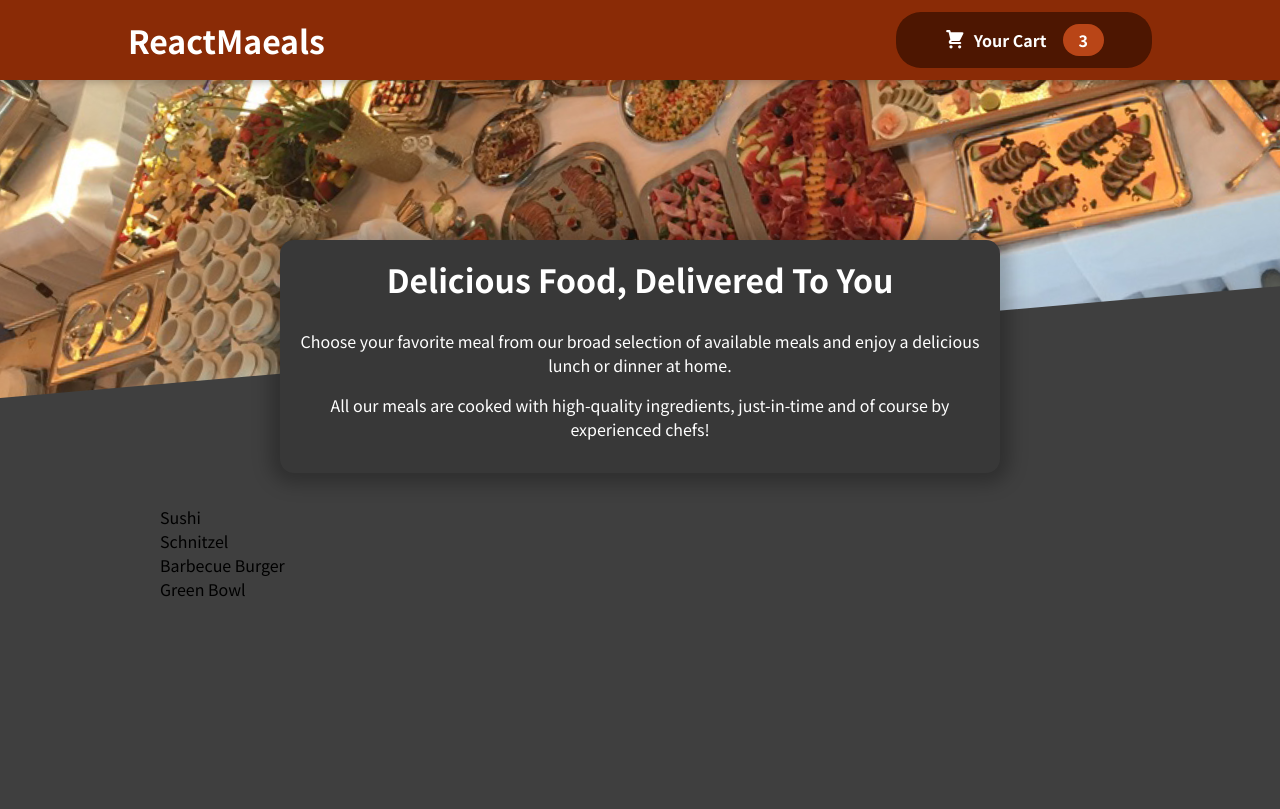
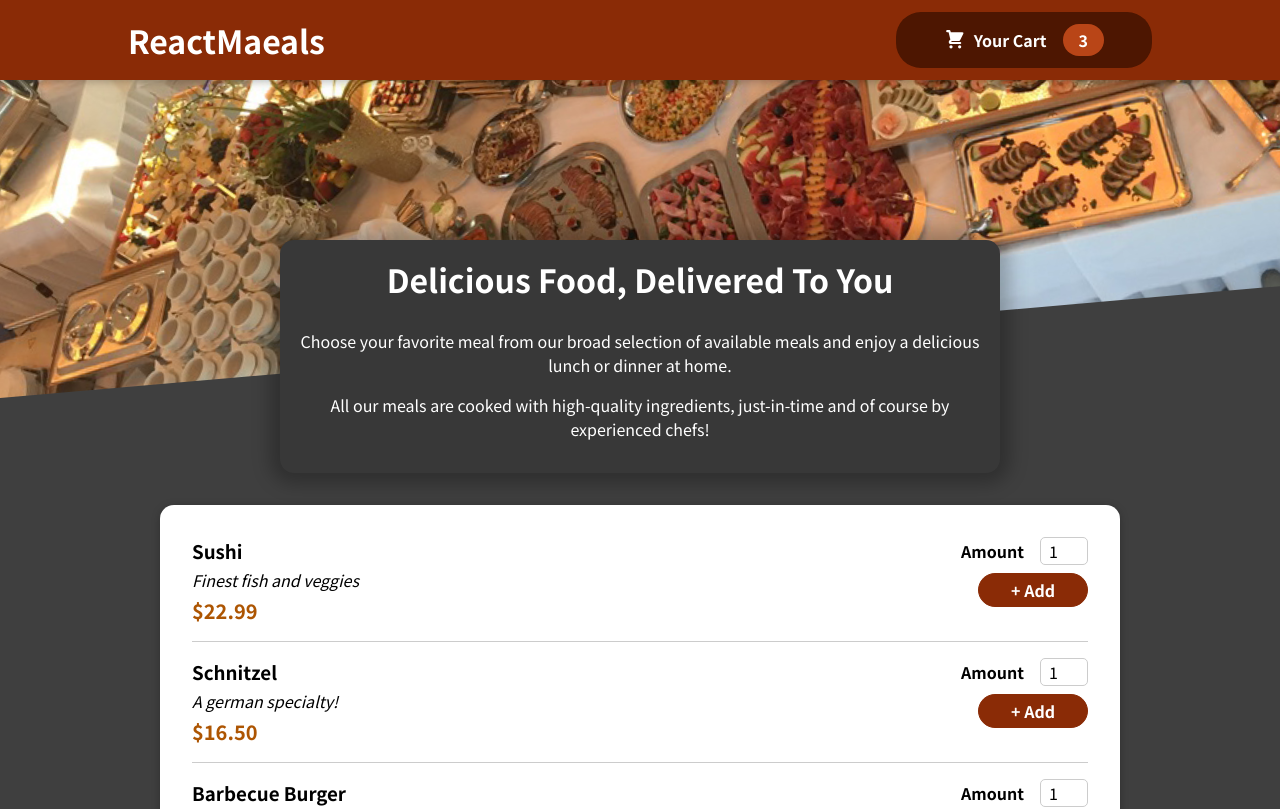
Before and after one commit to Ogaga01/React-Course, a JavaScript app in the folder p/01-starting-project/: page / in a window 1280 px wide. Shown: the top 809 px of the page. Built offline with nearby package versions, Linux system fonts and the light colour scheme.

Commit message:
Add Meal input

```diff
--- a/p/01-starting-project/src/Components/Meals/AvailableMeals.js
+++ b/p/01-starting-project/src/Components/Meals/AvailableMeals.js
@@ -1,4 +1,6 @@
-import styles from './AvailableMeals.module.css'
+import Card from "../UI/Card";
+import styles from "./AvailableMeals.module.css";
+import MealItem from "./MealItem/MealItem";
 
 const DUMMY_MEALS = [
   {
@@ -29,14 +31,23 @@
 
 const AvailableMeals = () => {
   const mealsList = DUMMY_MEALS.map((meal) => {
-      return <li>{meal.name}</li>;
+    return (
+      <MealItem
+        key={meal.id}
+        name={meal.name}
+        description={meal.description}
+        price={meal.price}
+      />
+    );
   });
 
   return (
     <section className={styles.meals}>
+      <Card>
         <ul>{mealsList}</ul>
+      </Card>
     </section>
   );
-}
+};
 
-export default AvailableMeals
+export default AvailableMeals;
--- /dev/null
+++ b/p/01-starting-project/src/Components/Meals/MealItem/MealItem.js
@@ -0,0 +1,19 @@
+import styles from './MealItem.module.css'
+import MealItemForm from './MealItemForm';
+
+const MealItem = (props) => {
+    const price = `$${props.price.toFixed(2)}`
+
+  return (
+    <li className={styles.meal}>
+      <div>
+        <h3>{props.name}</h3>
+        <div className={styles.description}>{props.description}</div>
+        <div className={styles.price}>{price}</div>
+      </div>
+      <div><MealItemForm/></div>
+    </li>
+  );
+};
+
+export default MealItem
--- /dev/null
+++ b/p/01-starting-project/src/Components/Meals/MealItem/MealItem.module.css
@@ -0,0 +1,22 @@
+.meal {
+  display: flex;
+  justify-content: space-between;
+  margin: 1rem;
+  padding-bottom: 1rem;
+  border-bottom: 1px solid #ccc;
+}
+
+.meal h3 {
+  margin: 0 0 0.25rem 0;
+}
+
+.description {
+  font-style: italic;
+}
+
+.price {
+  margin-top: 0.25rem;
+  font-weight: bold;
+  color: #ad5502;
+  font-size: 1.25rem;
+}
--- /dev/null
+++ b/p/01-starting-project/src/Components/Meals/MealItem/MealItemForm.js
@@ -0,0 +1,23 @@
+import Input from "../../UI/Input";
+import styles from "./MealItemForm.module.css";
+
+const MealItemForm = (props) => {
+  return (
+    <form className={styles.form}>
+      <Input
+        label="Amount"
+        input={{
+          type: "number",
+          id: "amount",
+          min: "1",
+          max: "5",
+          step: "1",
+          defaultValue: "1",
+        }}
+      />
+      <button>+ Add</button>
+    </form>
+  );
+};
+
+export default MealItemForm;
--- /dev/null
+++ b/p/01-starting-project/src/Components/Meals/MealItem/MealItemForm.module.css
@@ -0,0 +1,20 @@
+.form {
+  text-align: right;
+}
+
+.form button {
+  font: inherit;
+  cursor: pointer;
+  background-color: #8a2b06;
+  border: 1px solid #8a2b06;
+  color: white;
+  padding: 0.25rem 2rem;
+  border-radius: 20px;
+  font-weight: bold;
+}
+
+.form button:hover,
+.form button:active {
+  background-color: #641e03;
+  border-color: #641e03;
+}
--- a/p/01-starting-project/src/Components/UI/Card.js
+++ b/p/01-starting-project/src/Components/UI/Card.js
@@ -1,4 +1,4 @@
-import styles from './card.module.css'
+import styles from './Card.module.css'
 
 const Card = (props) => {
     return (
--- /dev/null
+++ b/p/01-starting-project/src/Components/UI/Input.js
@@ -0,0 +1,12 @@
+import styles from "./Input.module.css";
+
+const Input = (props) => {
+  return (
+    <div className={styles.input}>
+      <label htmlFor={props.input.id}>{props.label}</label>
+      <input {...props.input} />
+    </div>
+  );
+};
+
+export default Input;
--- /dev/null
+++ b/p/01-starting-project/src/Components/UI/Input.module.css
@@ -0,0 +1,18 @@
+.input {
+  display: flex;
+  align-items: center;
+  margin-bottom: 0.5rem;
+}
+
+.input label {
+  font-weight: bold;
+  margin-right: 1rem;
+}
+
+.input input {
+  width: 3rem;
+  border-radius: 5px;
+  border: 1px solid #ccc;
+  font: inherit;
+  padding-left: 0.5rem;
+}
```
Lines whose indentation alone changed are shown as unchanged.
